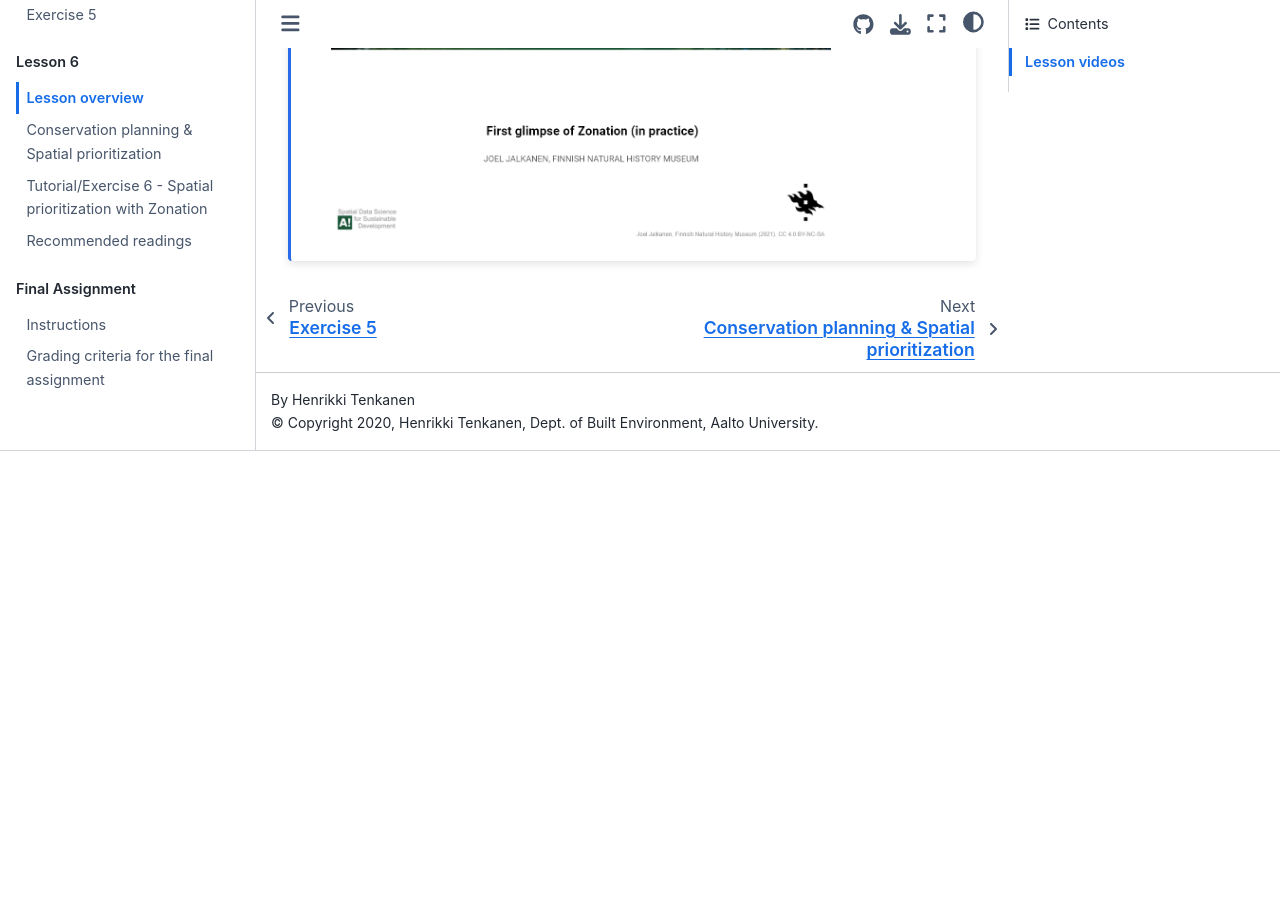
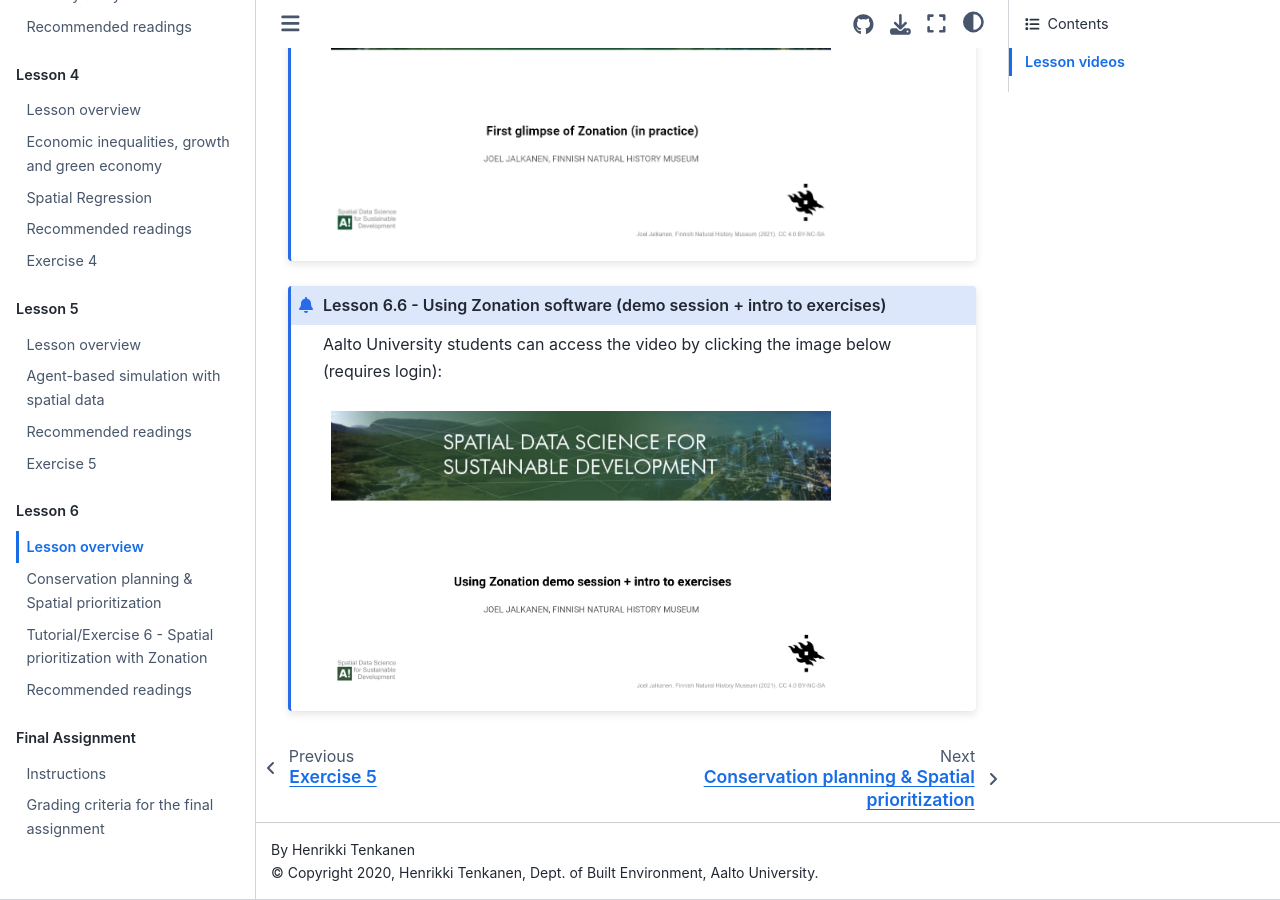
Before and after one commit to AaltoGIS/Sustainability-GIS, a Sphinx documentation site: the page built from source/lessons/L6/lesson-overview.rst, in a window 1280 px wide and 900 px high, scrolled down 2428 px. Built offline with Sphinx 7.4.7 and the Sphinx Book theme 1.1.4, drawn with Linux system fonts in a browser that asks for light colours; pages that are not in the unit, such as notebooks, are missing from menus; before the commit the page ends 2879 px from its top, so only the background shows below that.

Commit message:
Add lesson videos

```diff
--- a/source/lessons/L6/lesson-overview.rst
+++ b/source/lessons/L6/lesson-overview.rst
@@ -57,3 +57,12 @@
         :target: https://aalto.cloud.panopto.eu/Panopto/Pages/Viewer.aspx?id=1ee5ac5a-fada-40eb-852d-acd0013cf991
         :width: 500px
         :align: left
+
+.. admonition:: Lesson 6.6 - Using Zonation software (demo session + intro to exercises)
+
+    Aalto University students can access the video by clicking the image below (requires login):
+
+    .. figure:: img/SDS4SD_Lesson_6.6.png
+        :target: https://aalto.cloud.panopto.eu/Panopto/Pages/Viewer.aspx?id=ea6866cc-77ee-4915-8f3a-acd4007e7b85
+        :width: 500px
+        :align: left
```
Also changed, not shown: source/lessons/final-assignment/final-assignment.rst (+9 -0 lines), source/lessons/L6/img/SDS4SD_Lesson_6.6.png (added), source/lessons/final-assignment/img/SDS4SD-final-assignment.png (added).
